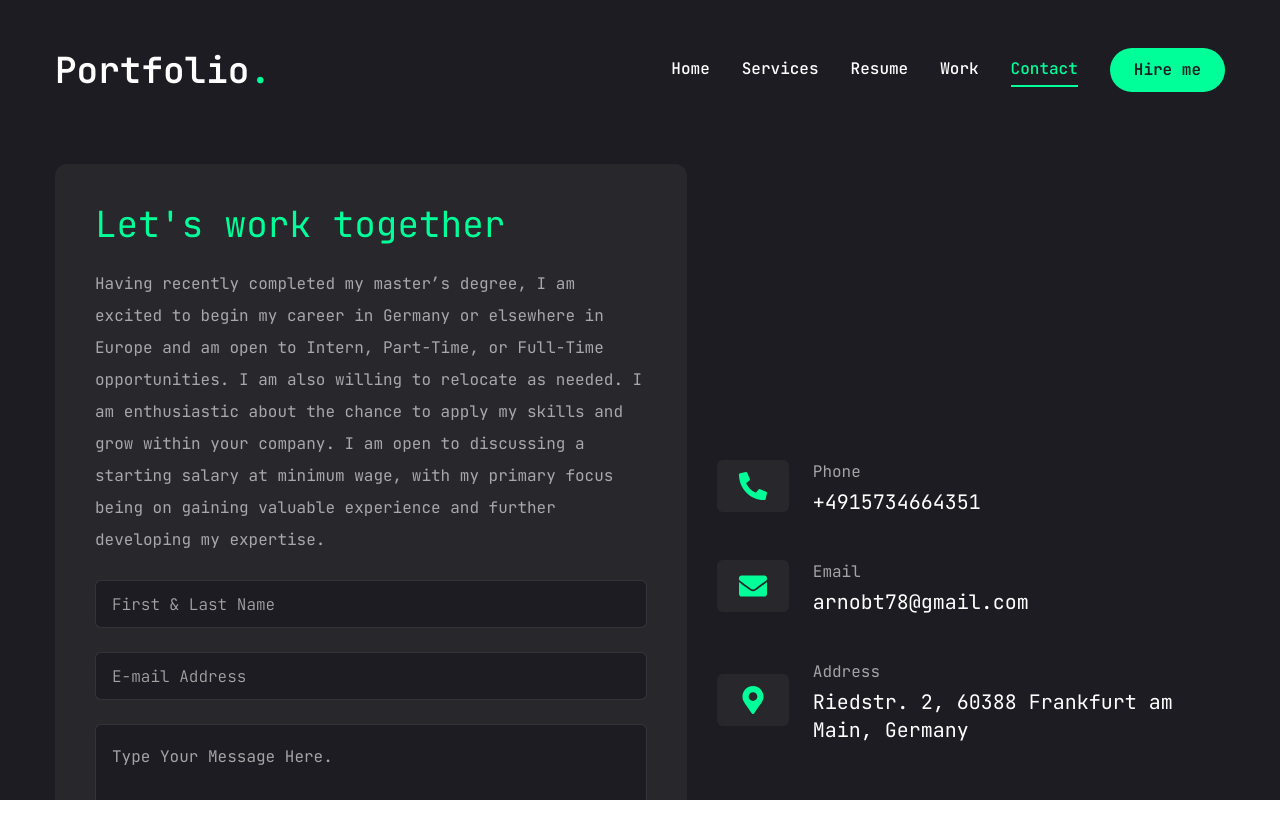
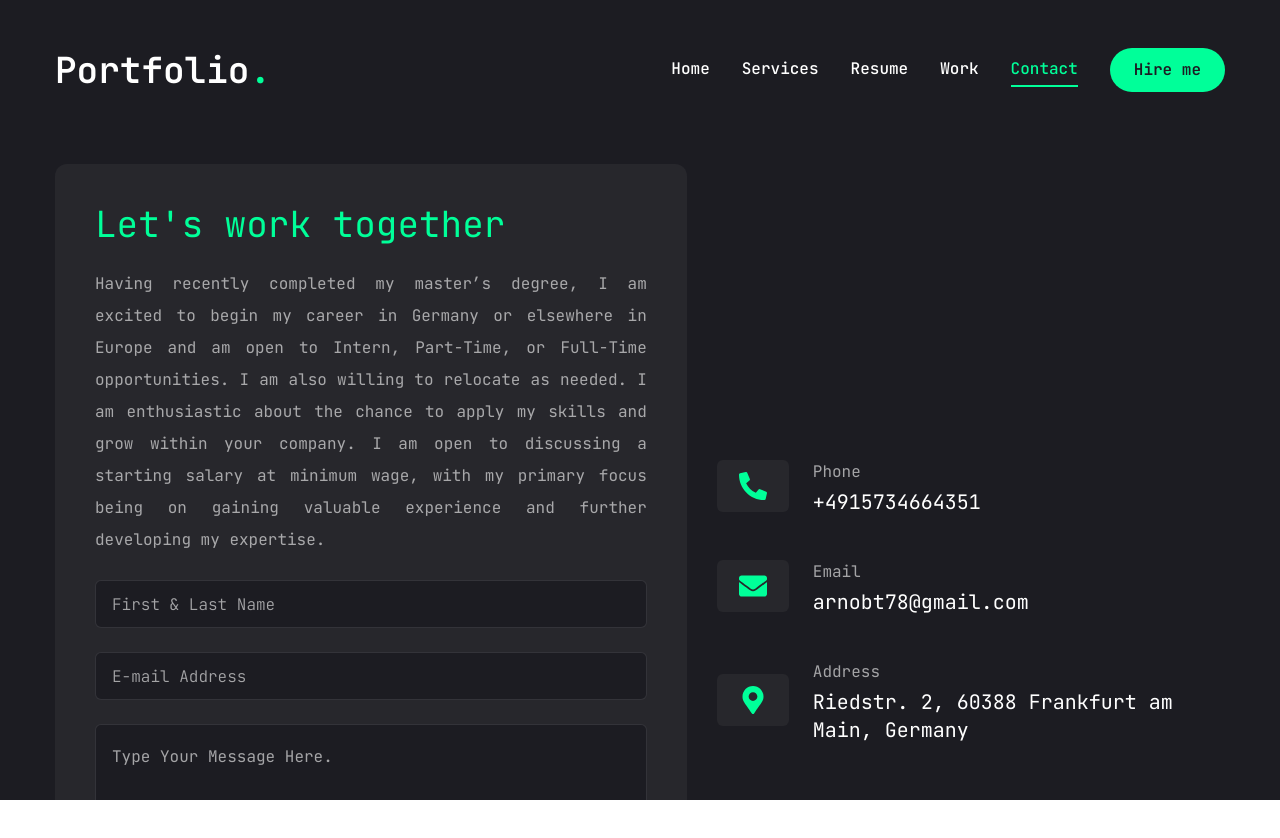
Before and after one commit to arnobt78/MyPortfolio-NextJS-Webpage, a Next.js app: page /contact in a window 1280 px wide. Shown: the top 838 px of the page. Built offline with nearby package versions, Linux system fonts and the light colour scheme.

Commit message:
Contact Page Updated

```diff
--- a/app/contact/page.jsx
+++ b/app/contact/page.jsx
@@ -236,7 +236,7 @@
               onSubmit={handleSubmit}
             >
               <h3 className="text-4xl text-accent">Let&apos;s work together</h3>
-              <p className="text-white/60">
+              <p className="text-white/60 text-justify">
               Having recently completed my master’s degree, I am excited to begin my career in Germany or elsewhere in Europe and am open to Intern, Part-Time, or Full-Time opportunities. I am also willing to relocate as needed. I am enthusiastic about the chance to apply my skills and grow within your company. I am open to discussing a starting salary at minimum wage, with my primary focus being on gaining valuable experience and further developing my expertise.
               </p>
               <div className="grid  gap-6">
```
